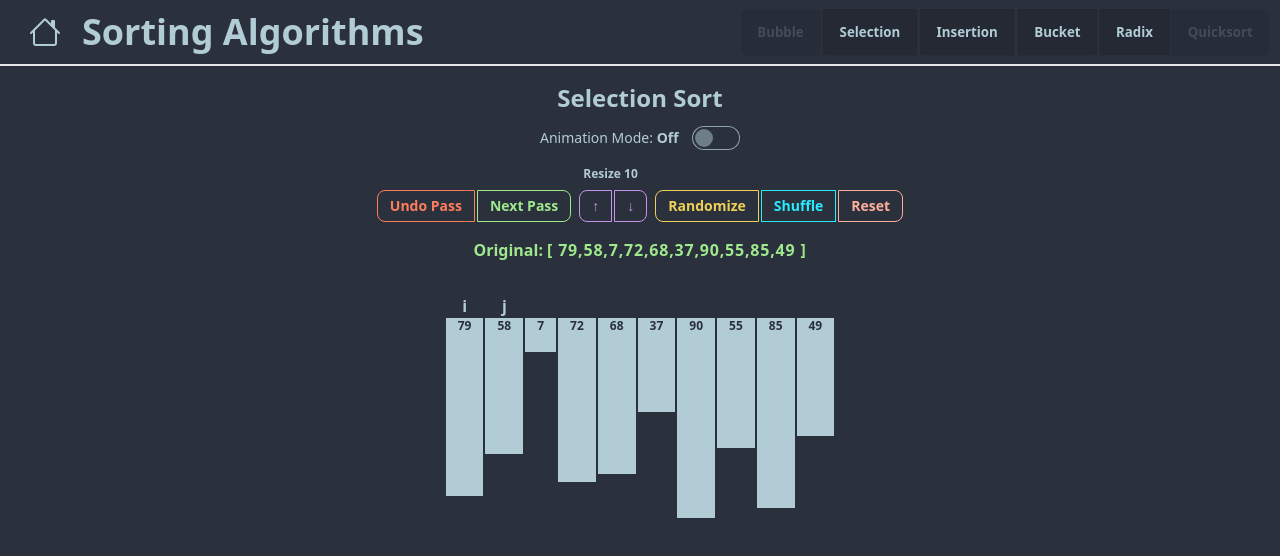
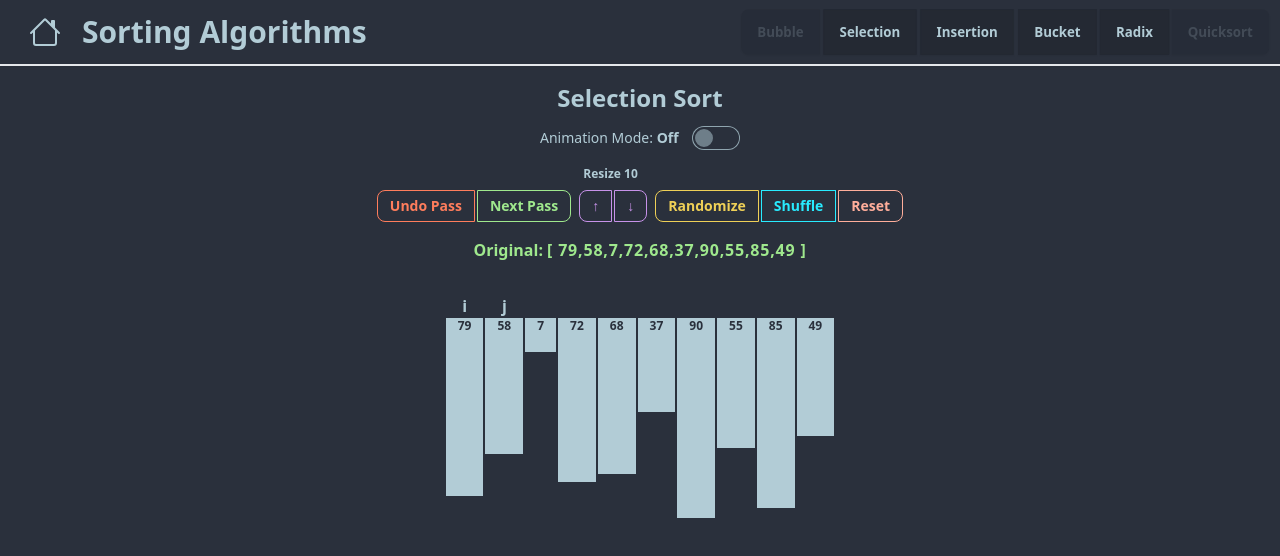
Before and after one commit to alexespejo/dsa-visualizer, a Svelte app: page /sorting_algo/selection_sort in a window 1280 px wide. Shown: the top 556 px of the page. Built offline with nearby package versions, Linux system fonts and the light colour scheme.

Commit message:
doing stuff

```diff
--- a/src/components/HashTableControls/Navbar.svelte
+++ b/src/components/HashTableControls/Navbar.svelte
@@ -20,7 +20,7 @@
     />
    </svg>
   </Link>
-  <h1 class="text-xl sm:text-2xl lg:text-4xl font-bold lg:flex hidden">
+  <h1 class="text-xl sm:text-2xl lg:text-3xl font-bold lg:flex hidden">
    Hash Tables
   </h1>
  </div>
--- a/src/components/LinkList/Navbar.svelte
+++ b/src/components/LinkList/Navbar.svelte
@@ -21,7 +21,7 @@
    </svg>
   </Link>
   <h1
-   class="text-xl sm:text-2xl lg:text-4xl font-bold lg:flex lg:items-center hidden relative"
+   class="text-xl sm:text-2xl lg:text-3xl font-bold lg:flex lg:items-center hidden relative"
   >
    Link Lists
   </h1>
--- a/src/components/SortingAlgoControls/Navbar.svelte
+++ b/src/components/SortingAlgoControls/Navbar.svelte
@@ -20,7 +20,7 @@
     />
    </svg>
   </Link>
-  <h1 class="text-xl sm:text-2xl lg:text-4xl font-bold lg:flex hidden">
+  <h1 class="text-xl sm:text-2xl lg:text-3xl font-bold lg:flex hidden">
    Sorting Algorithms
   </h1>
  </div>
--- a/src/components/Trees/Navbar.svelte
+++ b/src/components/Trees/Navbar.svelte
@@ -21,7 +21,7 @@
    </svg>
   </Link>
   <h1
-   class="text-xl sm:text-2xl lg:text-4xl font-bold lg:flex lg:items-center hidden relative"
+   class="text-xl sm:text-2xl lg:text-3xl font-bold lg:flex lg:items-center hidden relative"
   >
    Trees
   </h1>
```
